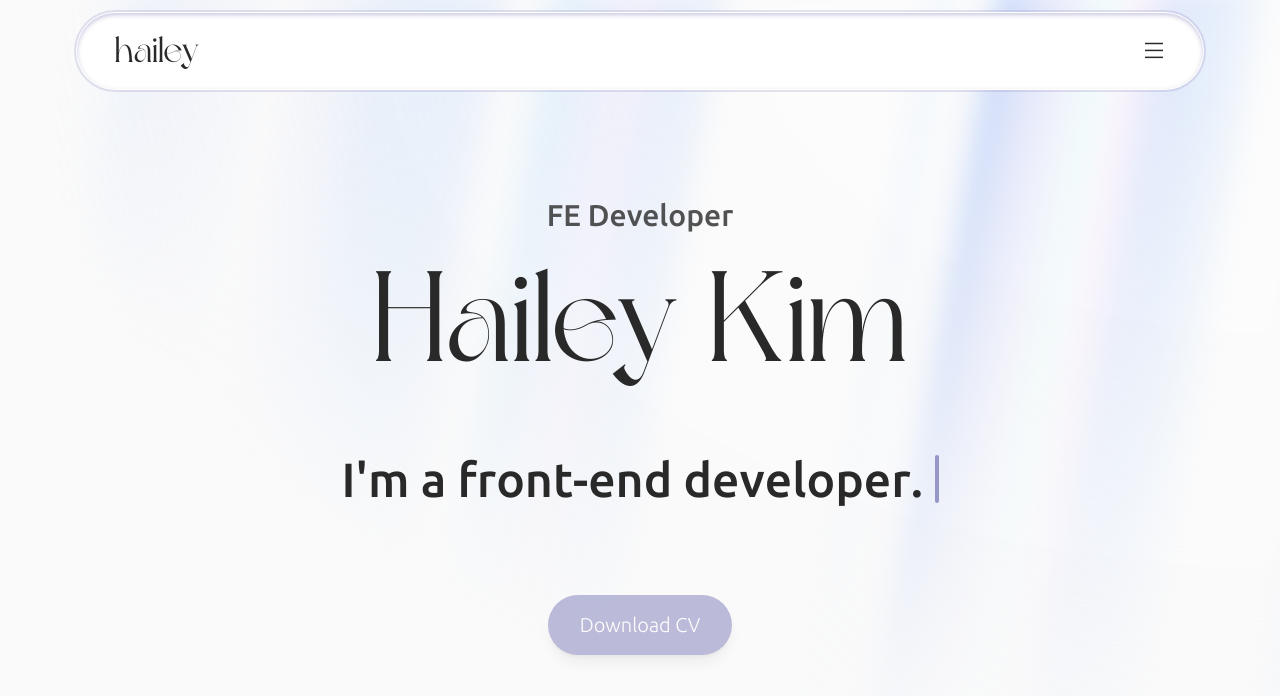
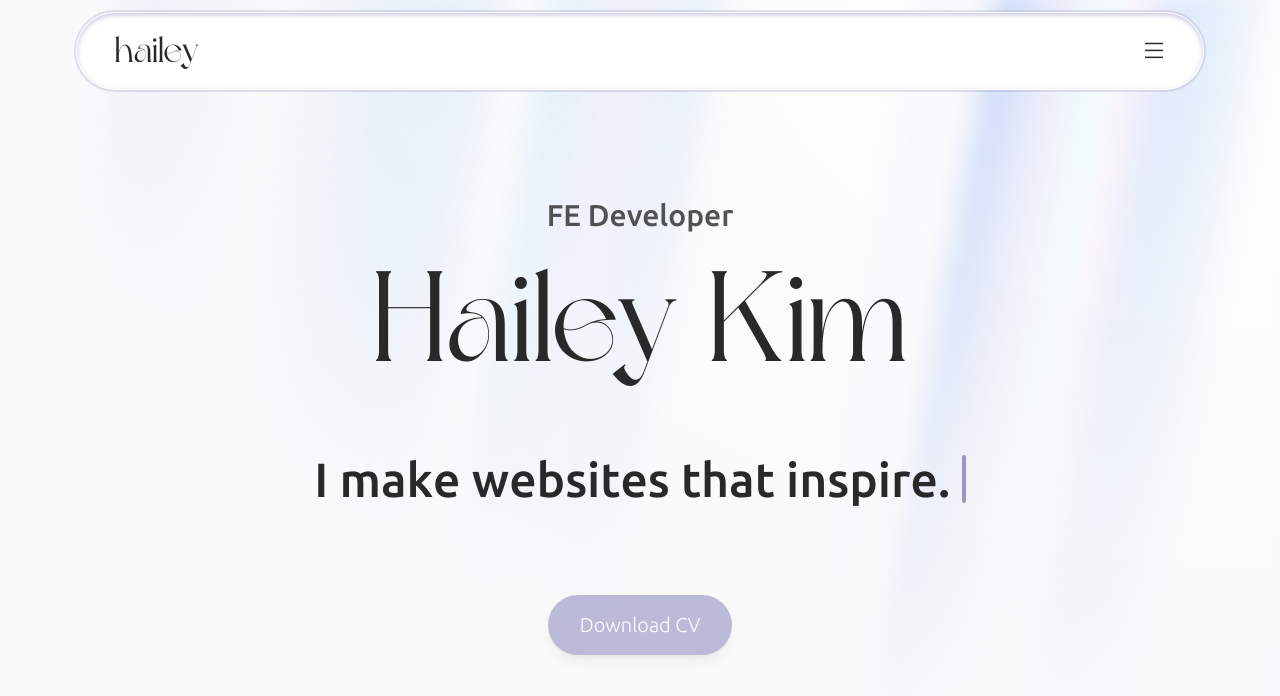
Before and after one commit to thisishailey/thisishailey_website, a Next.js app: page /en in a window 1280 px wide. Shown: the top 696 px of the page. Built offline with nearby package versions, Linux system fonts and the light colour scheme.

Commit message:
⚡️ edit typewriter (attempt to add erase effect and switch sentences)

```diff
--- a/messages/en.json
+++ b/messages/en.json
@@ -19,7 +19,11 @@
 	"Home": {
 		"subtitle": "FE Developer",
 		"title": "Hailey Kim",
-		"description": "I'm a front-end developer.",
 		"download": "Download CV"
+	},
+	"Description": {
+		"0": "I make websites that inspire.",
+		"1": "",
+		"2": ""
 	}
 }
--- a/messages/ko.json
+++ b/messages/ko.json
@@ -19,7 +19,11 @@
 	"Home": {
 		"subtitle": "프론트엔드 개발자",
 		"title": "김 혜 원",
-		"description": "다양한 웹/모바일 개발을 즐깁니다.",
 		"download": "이력서 다운로드"
+	},
+	"Description": {
+		"0": "다양한 웹/모바일 개발을 즐깁니다.",
+		"1": "",
+		"2": ""
 	}
 }
--- a/src/app/[locale]/page.tsx
+++ b/src/app/[locale]/page.tsx
@@ -1,5 +1,5 @@
 import { unstable_setRequestLocale } from 'next-intl/server';
-import { useTranslations } from 'next-intl';
+import { useMessages, useTranslations } from 'next-intl';
 import type { Params } from '@/types/param';
 import AuroraBackground from '@/components/ui/auroraBackground';
 import TypewriterEffect from '@/components/ui/typewriterEffect';
@@ -10,13 +10,10 @@ export default function Home({ params: { locale } }: Params) {
     unstable_setRequestLocale(locale);
     const t = useTranslations('Home');
 
-    const words: { text: string }[] = t('description')
-        .split(' ')
-        .map((text) => {
-            return {
-                text,
-            };
-        });
+    const description = useTranslations('Description');
+    const messages = useMessages();
+    const keys = Object.keys(messages.Description);
+    const sentences = keys.map((key) => description(key));
 
     return (
         <AuroraBackground>
@@ -33,7 +30,7 @@ export default function Home({ params: { locale } }: Params) {
                     {t('title')}
                 </h1>
             </div>
-            <TypewriterEffect words={words} />
+            <TypewriterEffect sentences={sentences} />
             <DownloadCV text={t('download')} />
         </AuroraBackground>
     );
--- a/src/components/ui/typewriterEffect.tsx
+++ b/src/components/ui/typewriterEffect.tsx
@@ -1,80 +1,75 @@
 'use client';
 
-import { useEffect } from 'react';
-import { motion, stagger, useAnimate, useInView } from 'framer-motion';
-import { cn } from '@/utils/cn';
+import { useEffect, useState } from 'react';
+import { motion } from 'framer-motion';
 
 interface TypewriterEffectProps {
-    words: {
-        text: string;
-        className?: string;
-    }[];
+    sentences: string[];
 }
 
-export default function TypewriterEffect({ words }: TypewriterEffectProps) {
-    const wordsArray = words.map((word) => {
-        return {
-            ...word,
-            text: word.text.split(''),
-        };
-    });
-
-    const [scope, animate] = useAnimate();
-    const isInView = useInView(scope);
+export default function TypewriterEffect({ sentences }: TypewriterEffectProps) {
+    const [isTyping, setIsTyping] = useState<boolean>(false);
+    const [currentSentence, setCurrentSentence] = useState<number>(0);
 
     useEffect(() => {
         setTimeout(() => {
-            if (isInView) {
-                animate(
-                    'span',
-                    {
+            setIsTyping(true);
+        }, 2500);
+    }, []);
+
+    const variants = {
+        type: {
             display: 'inline-block',
             opacity: 1,
             width: 'fit-content',
+            transition: {
+                duration: 0.2,
+                ease: 'easeInOut',
             },
-                    {
-                        duration: 0.3,
-                        delay: stagger(0.1),
-                        ease: 'easeInOut',
-                    }
-                );
-            }
-        }, 2000);
-    }, [animate, isInView]);
+        },
+        erase: {
+            display: 'none',
+            opacity: 0,
+        },
+    };
 
-    const renderWords = () => {
     return (
-            <motion.div ref={scope} className="inline">
-                {wordsArray.map((word, idx) => {
-                    return (
-                        <div key={`word-${idx}`} className="inline-block">
-                            {word.text.map((char, index) => (
+        <div className="text-3xl sm:text-4xl lg:text-5xl font-medium text-center">
+            <motion.div
+                initial={'erase'}
+                animate={isTyping ? 'type' : 'erase'}
+                variants={{
+                    type: {
+                        display: 'inline',
+                        transition: { staggerChildren: 0.1 },
+                    },
+                    erase: {
+                        display: 'none',
+                    },
+                }}
+            >
+                {sentences[currentSentence].split(' ').map((word, idx) => (
+                    <motion.div key={`word-${idx}`} className="inline-block">
+                        {word.split('').map((char, index) => (
                             <motion.span
-                                    initial={{}}
                                 key={`char-${index}`}
-                                    className={cn(
-                                        `text-theme-dark dark:text-theme-light opacity-0 hidden`,
-                                        word.className
-                                    )}
+                                className="text-theme-dark dark:text-theme-light opacity-0 hidden"
+                                variants={variants}
                             >
                                 {char}
                             </motion.span>
                         ))}
                         &nbsp;
+                    </motion.div>
+                ))}
+            </motion.div>
+            <Cursor />
         </div>
     );
-                })}
-            </motion.div>
-        );
-    };
+}
 
+const Cursor = () => {
     return (
-        <div
-            className={
-                'text-3xl sm:text-4xl lg:text-5xl font-medium text-center'
-            }
-        >
-            {renderWords()}
         <motion.span
             initial={{
                 opacity: 0,
@@ -87,10 +82,7 @@ export default function TypewriterEffect({ words }: TypewriterEffectProps) {
                 repeat: Infinity,
                 repeatType: 'reverse',
             }}
-                className={
-                    'inline-block relative top-1.5 rounded-sm w-1 h-8 sm:h-10 lg:h-12 bg-theme'
-                }
+            className="inline-block relative top-1.5 rounded-sm w-1 h-8 sm:h-10 lg:h-12 bg-theme"
         ></motion.span>
-        </div>
     );
-}
+};
```
Lines whose indentation alone changed are shown as unchanged.
